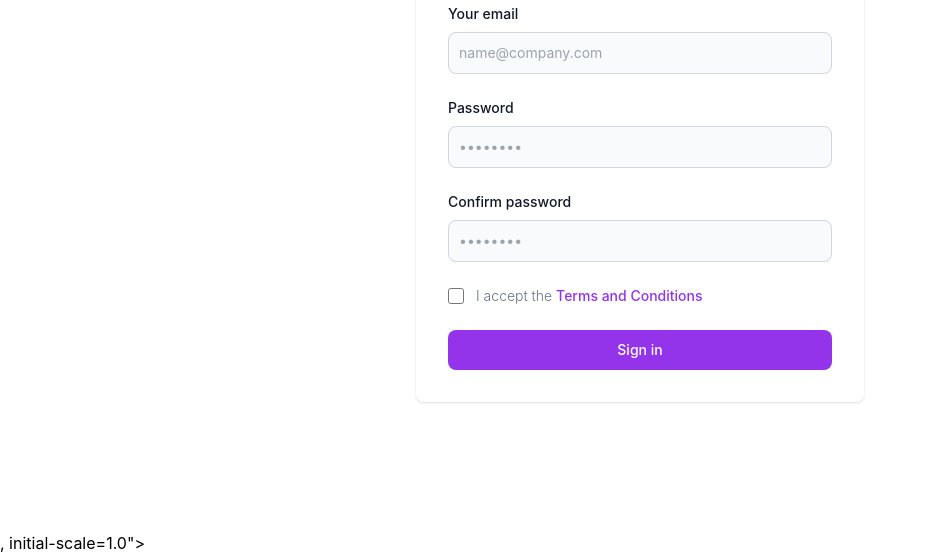
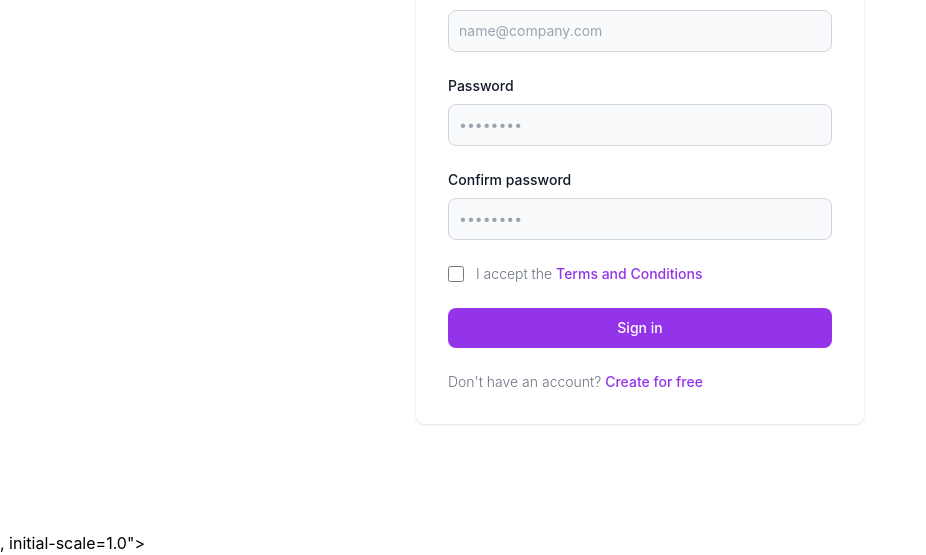
Before and after one commit to GPadaka19/Web_Melali, a website: page public/login.html in a window 1280 px wide. Shown: the part 269-824 px from the top of the page, without its empty margins (0-926 px from the left). Drawn offline with Linux system fonts and the light colour scheme.

Commit message:
add new navigation

```diff
--- a/public/login.html
+++ b/public/login.html
@@ -39,6 +39,9 @@
                         </div>
                     </div>
                     <button type="submit" class="w-full text-white bg-primary-600 hover:bg-primary-700 focus:ring-4 focus:outline-none focus:ring-primary-300 font-medium rounded-lg text-sm px-5 py-2.5 text-center dark:bg-primary-600 dark:hover:bg-primary-700 dark:focus:ring-primary-800">Sign in</button>
+                    <p class="text-sm font-light text-gray-500 dark:text-gray-400">
+                        Don't have an account? <a href="register.html" class="font-medium text-primary-600 hover:underline dark:text-primary-500">Create for free</a>
+                    </p>
                 </form>
             </div>
         </div>
```
